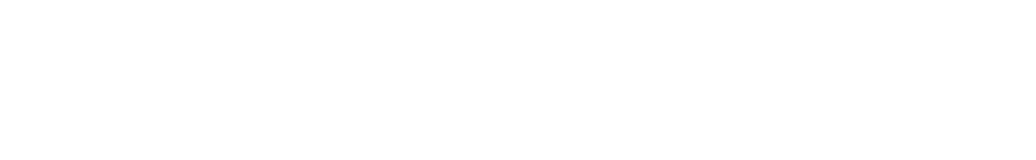
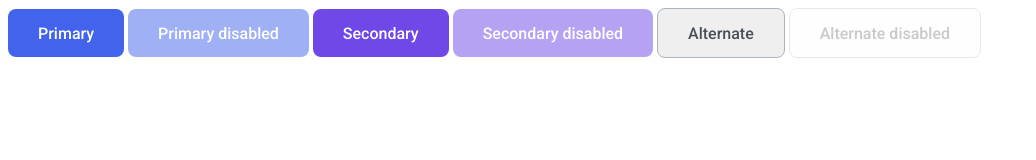
Before and after one commit to js-tasks-ru/htmlcss-20250522_olga725, a website: page 03-lection1/01-button/index.html in a window 1280 px wide. Shown: the whole page, without its empty margins (0-1036 px from the left). Drawn offline with Linux system fonts and the light colour scheme.

Commit message:
01-button

```diff
--- a/03-lection1/01-button/button.css
+++ b/03-lection1/01-button/button.css
@@ -1 +1,69 @@
 /* Стилизация кнопки */
+.button {
+    text-align: center;
+    border-radius: 8px;
+    font-weight: 500;
+    font-size: 16px;
+    line-height: 19px;
+    padding: 15px 0 14px 0;
+    padding-left: 30px;
+    padding-right: 30px;
+}
+
+.primary {
+    font-family: 'Roboto', sans-serif;
+    color: var(--white);
+    background: #4263EB;
+    border: none;
+}
+
+.primary:hover {
+    background: #2342C0;
+    color: var(--white);
+    cursor: pointer;
+}
+
+.primary[disabled] {
+    background: #4263EB;
+    color: var(--white);
+    opacity: 0.5;
+    cursor: default;
+}
+
+.secondary {
+    font-family: 'Roboto', sans-serif;
+    color: var(--white);
+    background: var(--purple);
+    border: none;
+}
+.secondary:hover {
+    background: #5028C6;
+    color: var(--white);
+    cursor: pointer;
+}
+.secondary[disabled] {
+    background: var(--purple);
+    color: var(--white);
+    opacity: 0.5;
+    cursor: default;
+}
+
+.alternate {
+    font-family: 'Roboto', sans-serif;
+    color: #495057;
+    box-sizing: border-box;
+    border: 1px solid #ACB5BD;
+}
+.alternate:hover {
+    box-sizing: border-box;
+    color: #495057;
+    border: 1px solid #212429;
+    cursor:pointer;
+}
+.alternate[disabled] {
+    box-sizing: border-box;
+    color: #495057;
+    border: 1px solid #ACB5BD;
+    cursor: default;
+    opacity: 0.3;
+}
--- a/03-lection1/01-button/index.html
+++ b/03-lection1/01-button/index.html
@@ -5,7 +5,14 @@
         <link rel="stylesheet" href="../../assets/css/main.css">
         <link rel="stylesheet" href="./button.css">
     </head>
-    <body>
-
-    </body>
+    <header>
+        <body>
+            <button class="button primary">Primary</button>
+            <button class="button primary" disabled>Primary disabled</button>
+            <button class="button secondary">Secondary</button>
+            <button class="button secondary" disabled>Secondary disabled</button>
+            <button class="button alternate">Alternate</button>
+            <button class="button alternate" disabled>Alternate disabled</button>
+        </body>
+    </header>
 </html>
```
